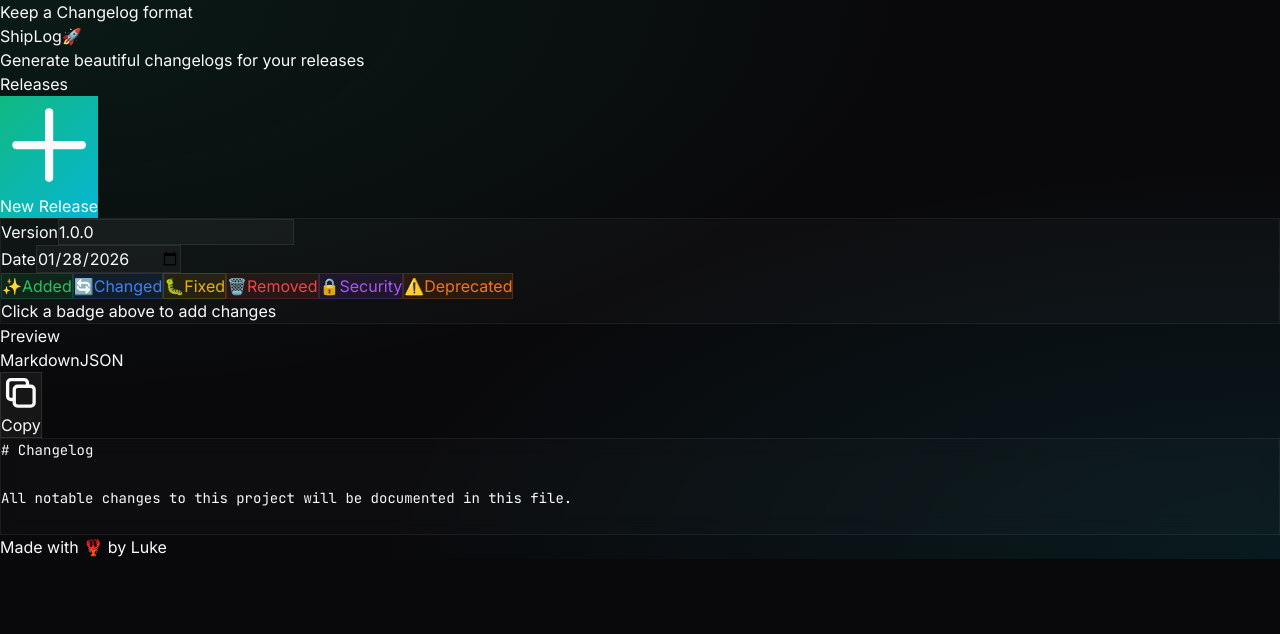
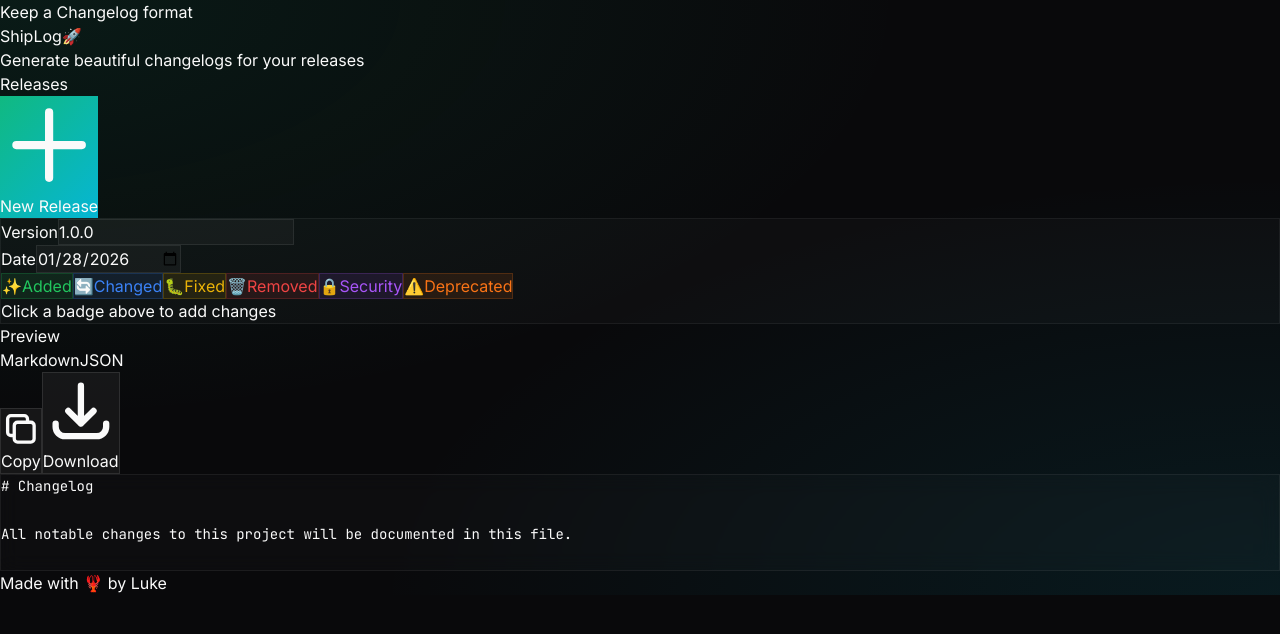
Before and after one commit to dgz9/shiplog, a Next.js app: page / in a window 1280 px wide. Shown: the top 634 px of the page. Built offline with nearby package versions, Linux system fonts and the light colour scheme.

Commit message:
Add download button for changelog files

```diff
--- a/app/page.tsx
+++ b/app/page.tsx
@@ -86,6 +86,22 @@
     setCopied(true);
     setTimeout(() => setCopied(false), 2000);
   }, [getExport]);
+
+  const downloadFile = useCallback(() => {
+    const content = getExport();
+    const filename = exportFormat === 'markdown' ? 'CHANGELOG.md' : 'changelog.json';
+    const mimeType = exportFormat === 'markdown' ? 'text/markdown' : 'application/json';
+
+    const blob = new Blob([content], { type: mimeType });
+    const url = URL.createObjectURL(blob);
+    const a = document.createElement('a');
+    a.href = url;
+    a.download = filename;
+    document.body.appendChild(a);
+    a.click();
+    document.body.removeChild(a);
+    URL.revokeObjectURL(url);
+  }, [getExport, exportFormat]);
 
   const badgeClass = (type: ChangeType) => {
     const classes: Record<ChangeType, string> = {
@@ -280,6 +296,15 @@
                     </>
                   )}
                 </button>
+                <button
+                  onClick={downloadFile}
+                  className="btn-secondary px-4 py-2 rounded-lg text-sm font-medium flex items-center gap-2 text-zinc-300"
+                >
+                  <svg className="w-4 h-4" fill="none" stroke="currentColor" viewBox="0 0 24 24">
+                    <path strokeLinecap="round" strokeLinejoin="round" strokeWidth={2} d="M4 16v1a3 3 0 003 3h10a3 3 0 003-3v-1m-4-4l-4 4m0 0l-4-4m4 4V4" />
+                  </svg>
+                  Download
+                </button>
               </div>
             </div>
 
```
